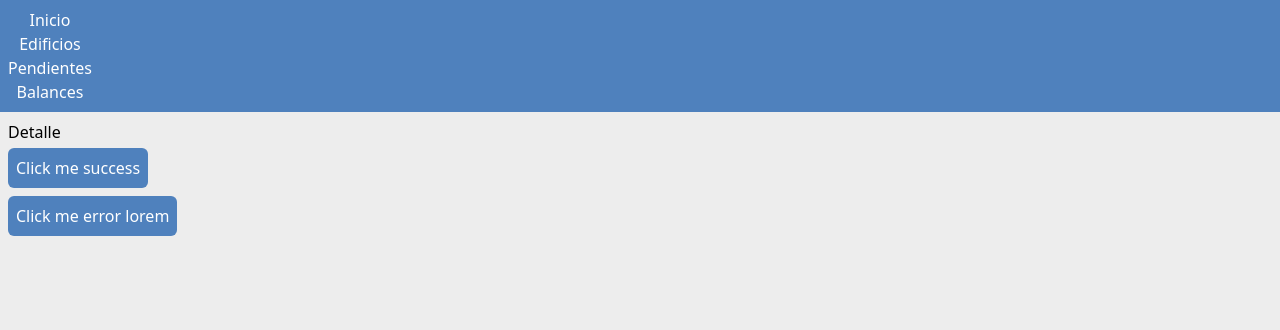
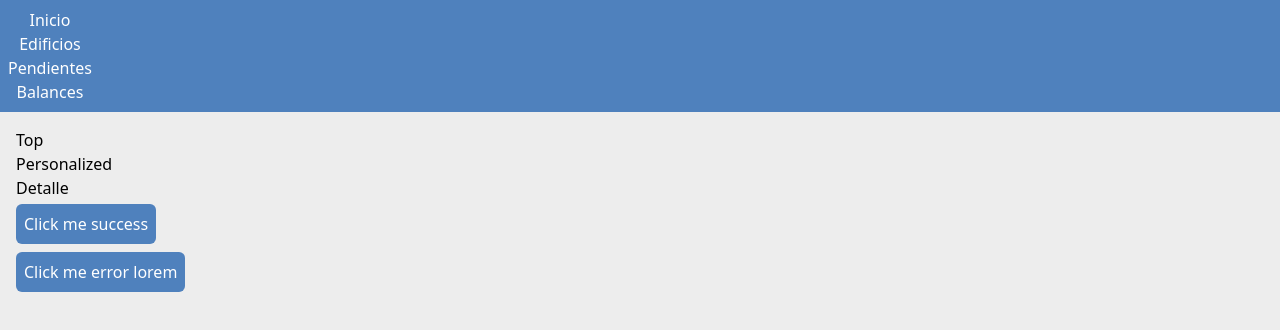
Before and after one commit to castrojonathand/proyectConsortium, a Next.js app: page /edificios/1/detalle in a window 1280 px wide. Shown: the top 330 px of the page. Built offline with nearby package versions, Linux system fonts and the light colour scheme.

Commit message:
Adding Rubros

```diff
--- /dev/null
+++ b/src/Components/Rubros/Personalized.jsx
@@ -0,0 +1,9 @@
+import React from 'react'
+
+const Personalized = () => {
+  return (
+    <div className=''>Personalized</div>
+  )
+}
+
+export default Personalized
--- /dev/null
+++ b/src/Components/Rubros/Top.jsx
@@ -0,0 +1,10 @@
+
+import React from 'react'
+
+const Top = () => {
+  return (
+    <div>Top</div>
+  )
+}
+
+export default Top
--- a/src/app/edificios/[id]/detalle/page.js
+++ b/src/app/edificios/[id]/detalle/page.js
@@ -1,9 +1,15 @@
 "use client"
+import Top from "@/components/Rubros/Top"
+import Personalized from '@/components/Rubros/Personalized'
 import { toast, Toaster } from "sonner"
 
 const Detalle = () => {
   return (
-    <div className="flex-col p-2 flex">
+    <>
+      <Top/>
+      <Personalized/>
+
+      <div className="flex-col flex">
         <h1>Detalle</h1>
         <Toaster richColors />
         <button className="btn btn-primary w-fit bg-[#4F81BD] p-2 my-1 text-white rounded-md" onClick={ ()=> toast.success("Event has been created")}>
@@ -13,6 +19,7 @@ const Detalle = () => {
           <span>Click me error lorem</span>
         </button>
       </div>
+    </>
   )
 }
 export default Detalle
--- a/src/app/layout.js
+++ b/src/app/layout.js
@@ -12,9 +12,11 @@ export const metadata = {
 export default function RootLayout({ children }) {
   return (
     <html lang="en">
-      <body className='bg-[#EDEDED] text-black'>
-        <Navbar/>
+      <body className='bg-[#EDEDED] text-black' >
+      <Navbar/>
+      <main className='m-4'>
         {children}
+      </main>
       </body>
     </html>
   )
```
Also changed, not shown: src/Utils/sendEmails.js (line endings or trailing spaces), src/app/api/sendmail/route.js (line endings or trailing spaces). Lines whose indentation alone changed are shown as unchanged.
